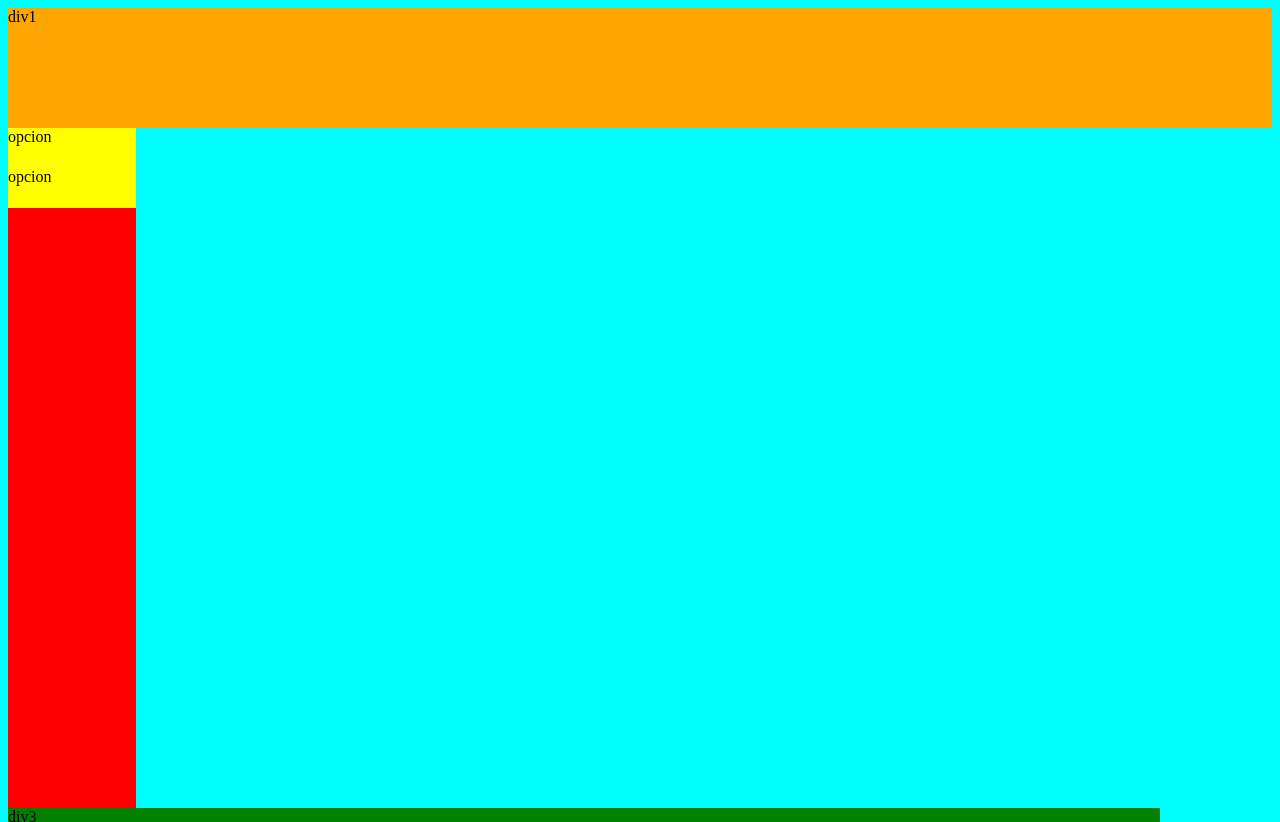
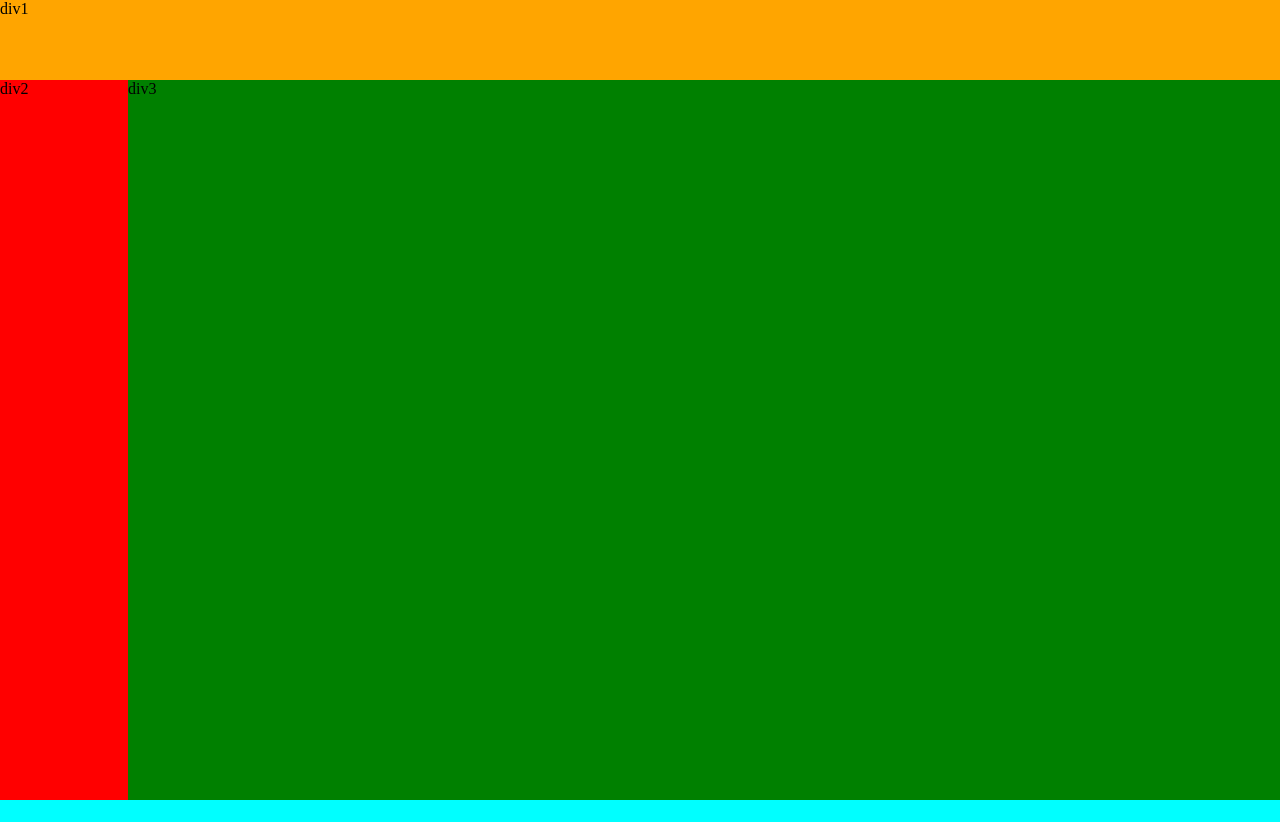
Before and after one commit to JoseMarin/jmm-geekshubs-fsd-val-css3-18012023, a plain HTML site: page index.html in a window 1280 px wide. Shown: the top 822 px of the page. After the commit the page ends 800 px from the top, so only its background shows below. Drawn offline with Linux system fonts and the light colour scheme.

Commit message:
table align

```diff
--- a/css/style.css
+++ b/css/style.css
@@ -1,5 +1,6 @@
 body {
     background-color: aqua;
+    margin: 0;
 
 }
 
@@ -9,24 +10,25 @@ body {
 
 #div1 {
     background-color: orange;
-    height: 15vh;
+    height: 10vh;
 }
 
 #div2 {
     background-color: red;
-    height: 85vh;
-    width: 10vw;
+    width: 10%;
+    height: 90vh;
     float: left;
 }
 
 #div3 {
     background-color: green;
-    width: 90vw;
-    height: 85vh;
+    width: 90%;
+    height: 90vh;
     float: left;
+
 }
 
-.div2-menu {
+/* .div2-menu {
     background-color: yellow;
-    height: 5vh;
-}
+    height: 5%;
+} */
--- a/index.html
+++ b/index.html
@@ -9,10 +9,7 @@
 </head>
 <body>
     <div id="div1">div1</div>
-    <div id="div2">
-        <div class="div2-menu">opcion</div>
-        <div class="div2-menu">opcion</div>
-    </div>
+    <div id="div2">div2</div>
     <div id="div3">div3</div>
 </body>
 </html>
```
Also changed, not shown: css/home.css (+13 -2 lines), pages/home.html (+2 -4 lines).
